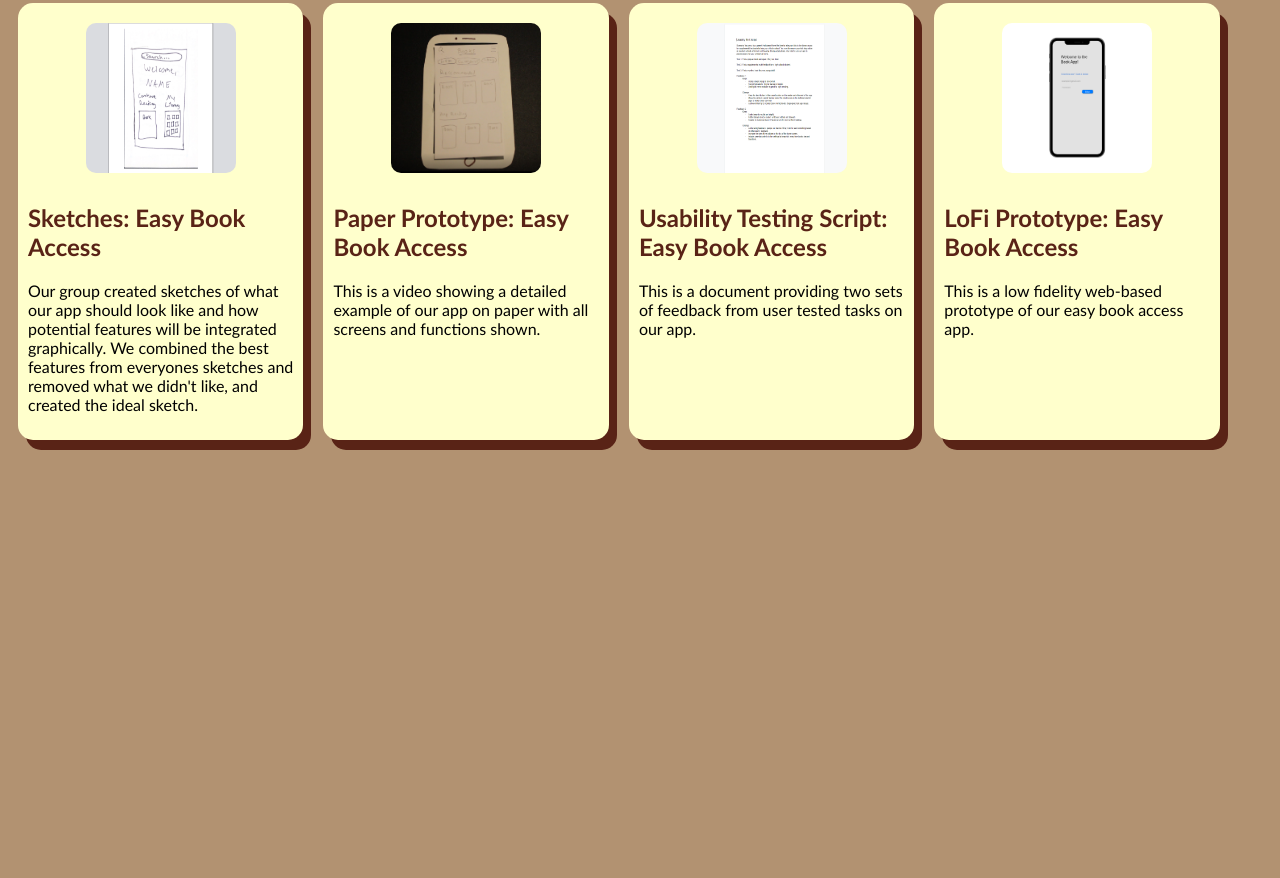
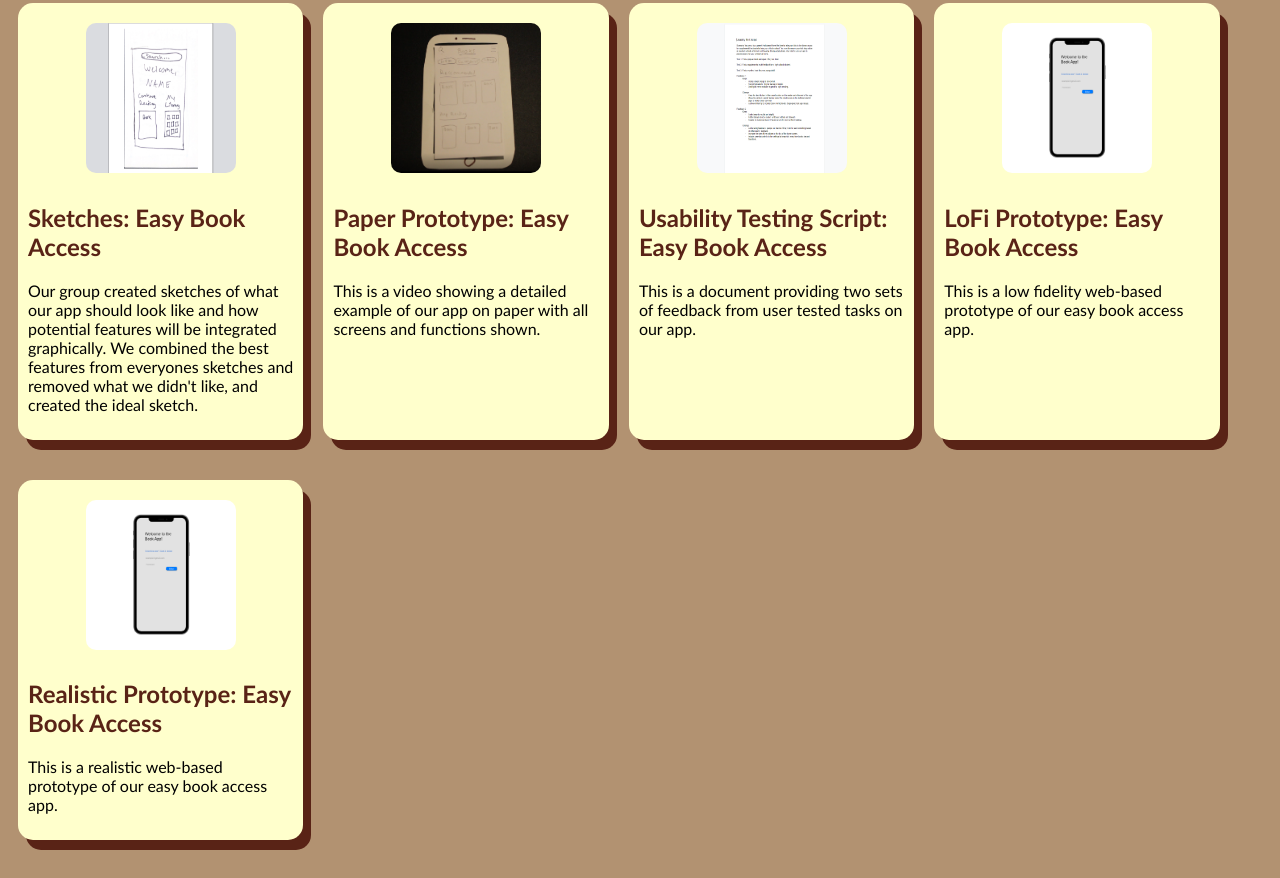
Before and after one commit to ty-howard/ty-howard.github.io, a plain HTML site: page index.html in a window 1280 px wide. Shown: the part 547-1425 px from the top of the page. Before the commit the page ends 1025 px from the top, so only its background shows below. Drawn offline with Linux system fonts and the light colour scheme.

Commit message:
Update index.html

```diff
--- a/index.html
+++ b/index.html
@@ -91,6 +91,16 @@
                                     </p>
                             </section>
                     </section>
+                    <!--HiFi Prototype-->
+                     <section class="assignment">
+                        <a href="files/hifi_app/index.html"><img src=images/lofi_app.png></a>
+                            <section class="assignment-details">
+                                <a href="files/hifi_app/index.html"><h2>Realistic Prototype: Easy Book Access</h2></a>
+                                    <p>
+                                        This is a realistic web-based prototype of our easy book access app.
+                                    </p>
+                            </section>
+                    </section>
                 </div>
         </body>
 </html>
```
